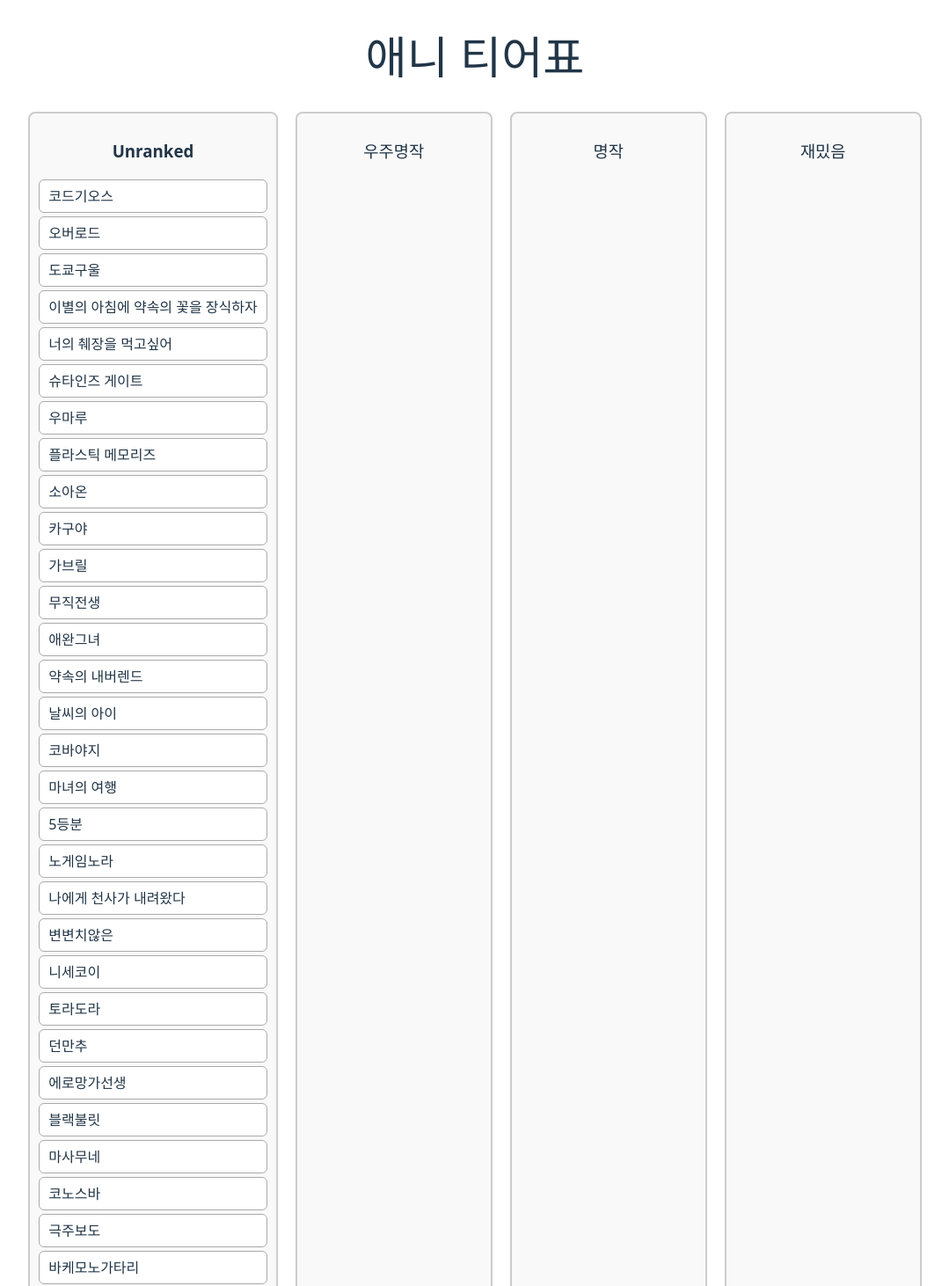
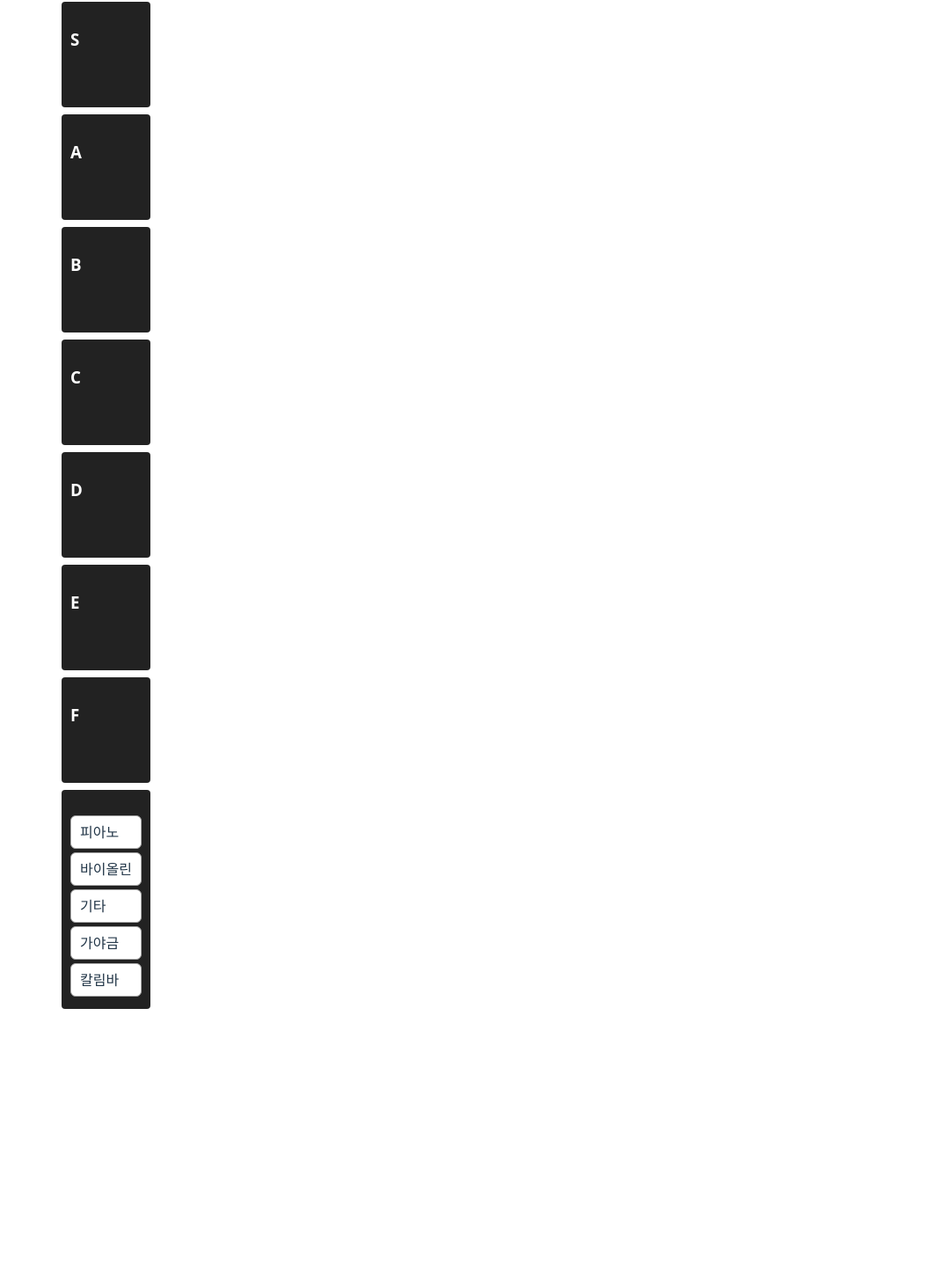
Before and after one commit to vlasep/anime, a React (Vite) app in the folder project/: page / in a window 1280 px wide. Shown: the part 18-1480 px from the top of the page at 88% size, without its empty margins (100-1179 px from the left). After the commit the page ends 1193 px from the top, so only its background shows below. Built offline with nearby package versions, Linux system fonts and the light colour scheme.

Commit message:
Update App.tsx

```diff
--- a/project/src/App.tsx
+++ b/project/src/App.tsx
@@ -12,23 +12,15 @@ import {
 import {
   SortableContext,
   useSortable,
-  rectSortingStrategy,
+  verticalListSortingStrategy,
   arrayMove,
 } from "@dnd-kit/sortable";
 import { CSS } from "@dnd-kit/utilities";
 
-const tiers = ["우주명작", "명작", "재밌음", "볼만함", "쓰레기", "그냥올려놈"];
+const tiers = ["S", "A", "B", "C", "D", "E", "F"];
 
 const allAnime = [
-  "코드기오스", "오버로드", "도쿄구울", "이별의 아침에 약속의 꽃을 장식하자", "너의 췌장을 먹고싶어",
-  "슈타인즈 게이트", "우마루", "플라스틱 메모리즈", "소아온", "카구야", "가브릴", "무직전생",
-  "애완그녀", "약속의 내버렌드", "날씨의 아이", "코바야지", "마녀의 여행", "5등분",
-  "노게임노라", "나에게 천사가 내려왔다", "변변치않은", "니세코이", "토라도라", "던만추",
-  "에로망가선생", "블랙불릿", "마사무네", "코노스바", "극주보도", "바케모노가타리",
-  "청춘돼지", "내청코", "중2병", "케이온", "주술회전", "내여귀", "여빌",
-  "나만이 없는거리", "살육의 천사", "원펀맨", "너의 이름은", "목소리의 형태", "알바뛰는 마왕",
-  "유녀전기", "페배인", "키스시스", "스즈메", "기생수", "데스노트", "사를로트",
-  "리제로", "봇치", "스파페"
+  "피아노", "바이올린", "기타", "가야금", "칼림바"
 ];
 
 function App() {
@@ -87,19 +79,25 @@ function App() {
   };
 
   return (
-    <div style={{ padding: 20 }}>
-      <h1 style={{ textAlign: "center" }}>애니 티어표</h1>
+    <div style={{ padding: 20, display: "flex" }}>
+      <div style={{ minWidth: 150 }}>
+        {tiers.map(tier => (
+          <div key={tier} style={{ height: 100, display: "flex", alignItems: "center", color: "#fff", fontWeight: "bold", fontSize: 20 }}>
+            {tier}
+          </div>
+        ))}
+      </div>
       <DndContext
         sensors={sensors}
         collisionDetection={closestCenter}
         onDragStart={handleDragStart}
         onDragEnd={handleDragEnd}
       >
-        <div style={{ display: "flex", gap: 20, flexWrap: "wrap", justifyContent: "center" }}>
-          <Tier id="Unranked" title="Unranked" items={unranked} />
+        <div>
           {tiers.map(tier => (
             <Tier key={tier} id={tier} title={tier} items={tierData[tier]} />
           ))}
+          <Tier id="Unranked" title="" items={unranked} />
         </div>
         <DragOverlay>
           {activeId ? <Item id={activeId} dragOverlay /> : null}
@@ -111,16 +109,14 @@ function App() {
 
 function Tier({ id, title, items }) {
   return (
-    <div style={{ minWidth: 200, border: "2px solid #ccc", borderRadius: 8, padding: 10, background: "#f9f9f9" }}>
-      <h3 style={{ textAlign: "center" }}>{title}</h3>
-      <SortableContext id={id} items={items} strategy={rectSortingStrategy}>
-        <div>
-          {items.map(id => (
-            <Item key={id} id={id} />
-          ))}
-        </div>
-      </SortableContext>
-    </div>
+    <SortableContext id={id} items={items} strategy={verticalListSortingStrategy}>
+      <div style={{ minHeight: 100, marginBottom: 8, background: "#222", borderRadius: 4, padding: 10 }}>
+        <h3 style={{ textAlign: "left", color: "#fff" }}>{title}</h3>
+        {items.map(id => (
+          <Item key={id} id={id} />
+        ))}
+      </div>
+    </SortableContext>
   );
 }
 
```
